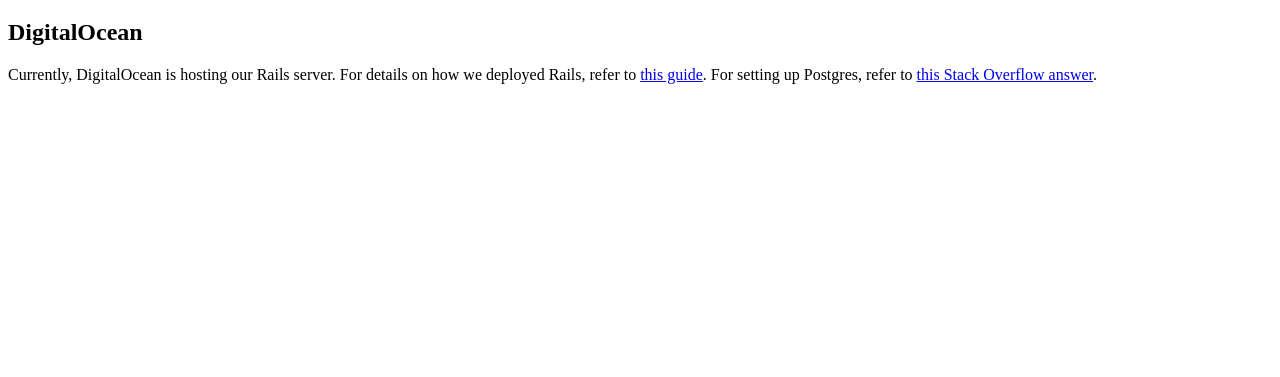
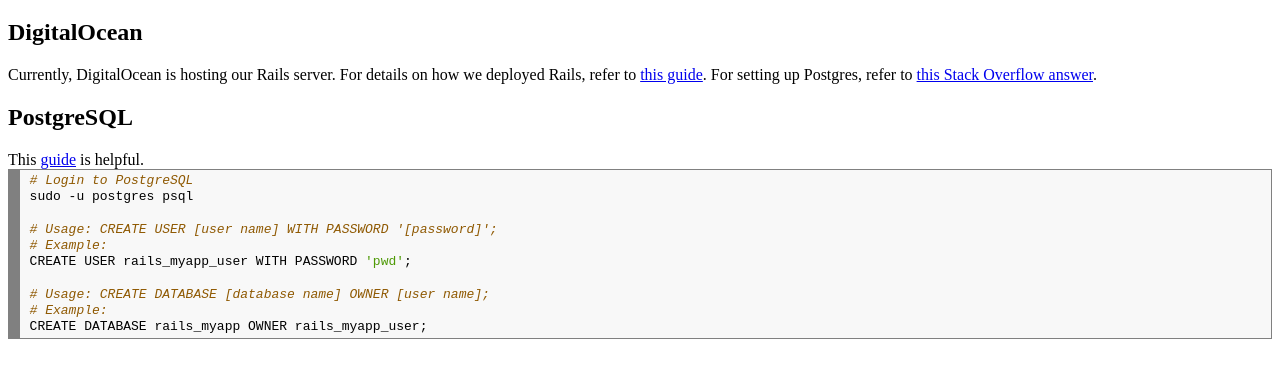
Before and after one commit to Niupiao/niupiao.github.io, a plain HTML site: page index.html in a window 1280 px wide. Shown: the part 87-464 px from the top of the page. Drawn offline with Linux system fonts and the light colour scheme.

Commit message:
postgres

```diff
--- a/index.html
+++ b/index.html
@@ -9,3 +9,18 @@ Currently, DigitalOcean is hosting our Rails server.
 For details on how we deployed Rails, refer to <a href="https://www.digitalocean.com/community/tutorials/how-to-deploy-a-rails-app-with-passenger-and-apache-on-ubuntu-14-04">this guide</a>.
 
 For setting up Postgres, refer to <a href="http://stackoverflow.com/questions/1471571/how-to-configure-postgresql-for-the-first-time">this Stack Overflow answer</a>.
+
+<h2>PostgreSQL</h2>
+This <a href="https://www.digitalocean.com/community/tutorials/scaling-ruby-on-rails-setting-up-a-dedicated-postgresql-server-part-3">guide</a> is helpful.
+
+<!-- HTML generated using hilite.me --><div style="background: #f8f8f8; overflow:auto;width:auto;border:solid gray;border-width:.1em .1em .1em .8em;padding:.2em .6em;"><pre style="margin: 0; line-height: 125%"><span style="color: #8f5902; font-style: italic"># Login to PostgreSQL</span>
+sudo -u postgres psql
+
+<span style="color: #8f5902; font-style: italic"># Usage: CREATE USER [user name] WITH PASSWORD &#39;[password]&#39;;</span>
+<span style="color: #8f5902; font-style: italic"># Example:</span>
+CREATE USER rails_myapp_user WITH PASSWORD <span style="color: #4e9a06">&#39;pwd&#39;</span>;
+
+<span style="color: #8f5902; font-style: italic"># Usage: CREATE DATABASE [database name] OWNER [user name];</span>
+<span style="color: #8f5902; font-style: italic"># Example:</span>
+CREATE DATABASE rails_myapp OWNER rails_myapp_user;
+</pre></div>
```
